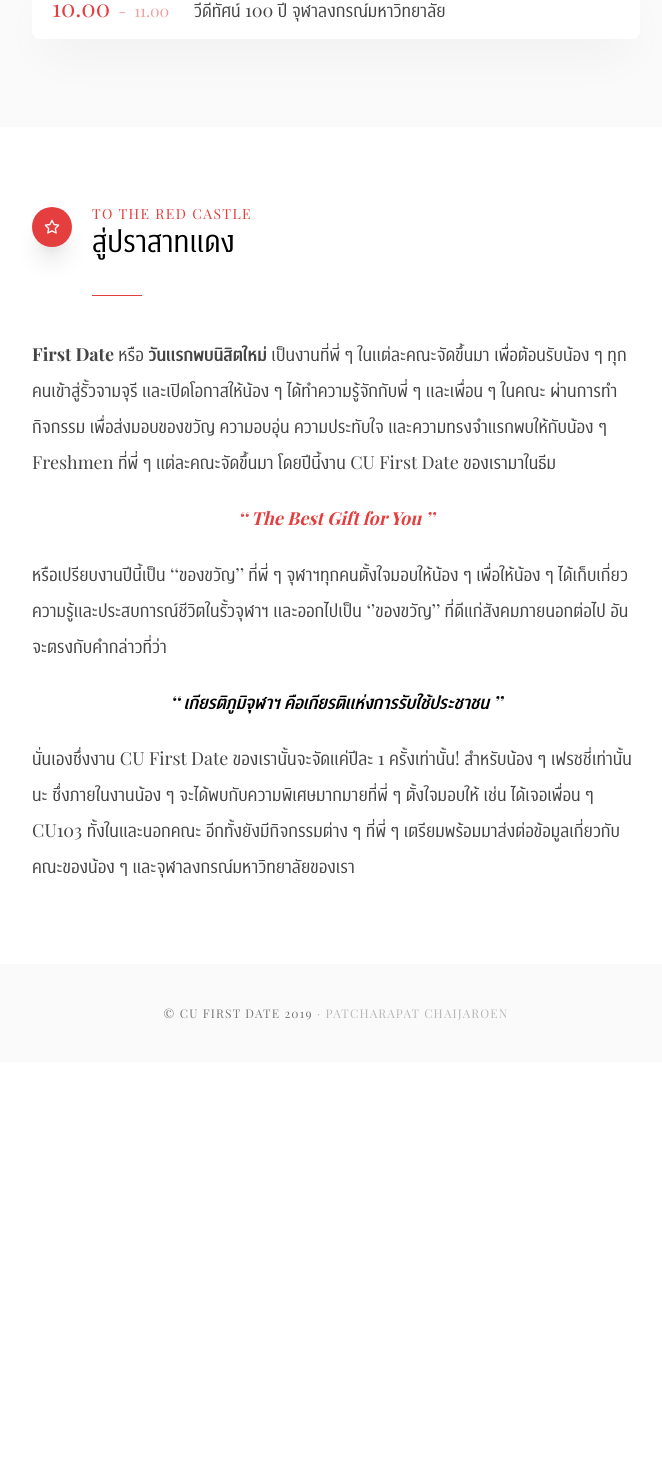
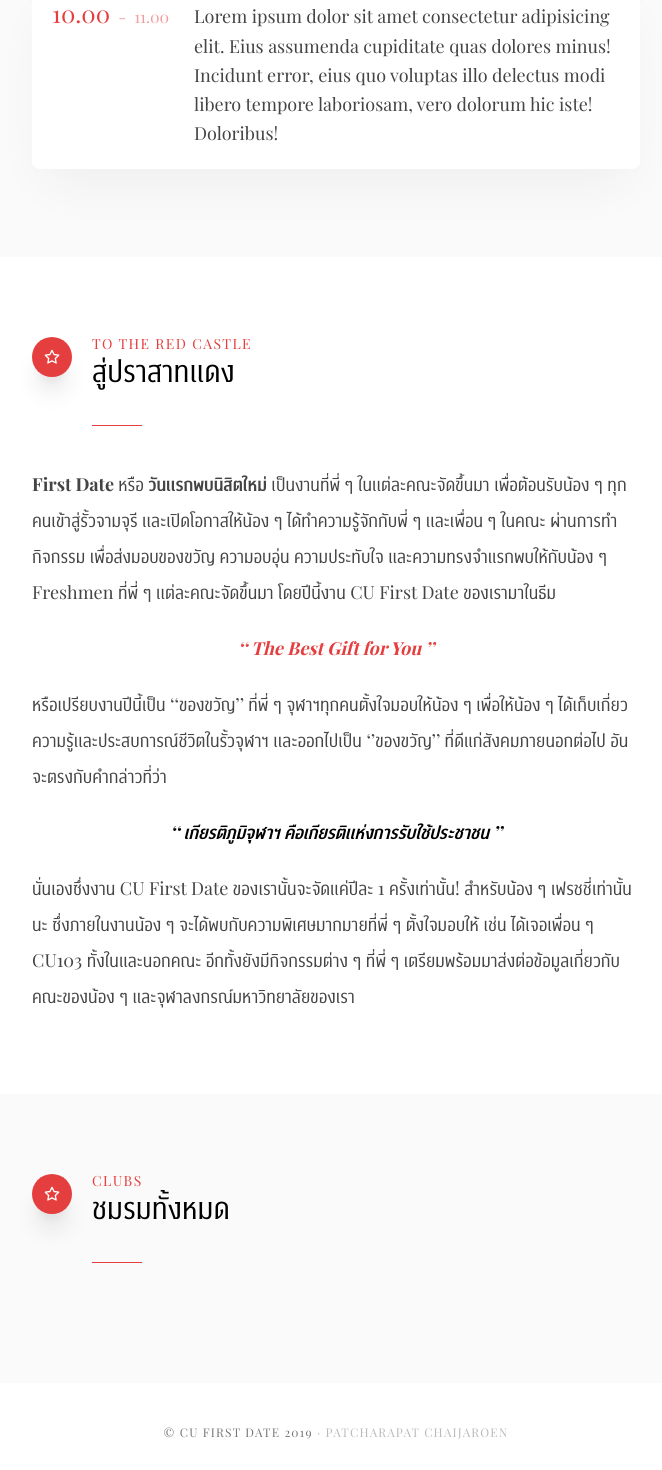
Before and after one commit to fivechjr/cu-first-date-2019, a Next.js app: page / in a window 1280 px wide. Shown: the part 1106-2576 px from the top of the page, without its empty margins (304-966 px from the left). Before the commit the page ends 2168 px from the top, so only its background shows below. Built offline with nearby package versions, Linux system fonts and the light colour scheme.

Commit message:
feat(components): add `clubs.jsx`

```diff
--- a/components/footer.jsx
+++ b/components/footer.jsx
@@ -1,7 +1,7 @@
 import View from './view'
 
 const Footer = () => (
-    <footer className="bg-gray-100 py-10">
+    <footer className="bg-white py-10">
         <View>
             <p className="text-center font-serif text-xs uppercase tracking-widest text-gray-600">
                 <span>&copy; CU First Date {new Date().getFullYear()}</span>
--- /dev/null
+++ b/components/sections/clubs.jsx
@@ -0,0 +1,13 @@
+import SectionTitle from '../section-title'
+import View from '../view'
+import { FiStar } from 'react-icons/fi'
+
+const Clubs = () => (
+    <section className="bg-gray-100 py-20">
+        <View>
+            <SectionTitle en="CLUBS" th="ชมรมทั้งหมด" icon={<FiStar />} />
+        </View>
+    </section>
+)
+
+export default Clubs
--- a/components/sections/first-date.jsx
+++ b/components/sections/first-date.jsx
@@ -15,7 +15,7 @@
                     </div>
                 </div>
                 <div className="w-full md:w-2/3 lg:w-3/4 flex">
-                    <p className="font-headline text-lg leading-none text-gray-700">{name}</p>
+                    <p className="font-headline text-lg leading-relaxed text-gray-700">{name}</p>
                 </div>
             </div>
         </div>
@@ -32,7 +32,8 @@
         {
             start: '10.00',
             end: '11.00',
-            name: 'วีดีทัศน์ 100 ปี จุฬาลงกรณ์มหาวิทยาลัย'
+            name:
+                'Lorem ipsum dolor sit amet consectetur adipisicing elit. Eius assumenda cupiditate quas dolores minus! Incidunt error, eius quo voluptas illo delectus modi libero tempore laboriosam, vero dolorum hic iste! Doloribus!'
         }
     ]
     const renderSchedule = () => {
--- a/pages/index.jsx
+++ b/pages/index.jsx
@@ -3,6 +3,7 @@
 import Hero from '../components/sections/hero'
 import FirstDate from '../components/sections/first-date'
 import Intro from '../components/sections/intro'
+import Clubs from '../components/sections/clubs'
 
 function Home() {
     return (
@@ -13,6 +14,7 @@
             <Hero />
             <FirstDate />
             <Intro />
+            <Clubs />
         </Fragment>
     )
 }
```
